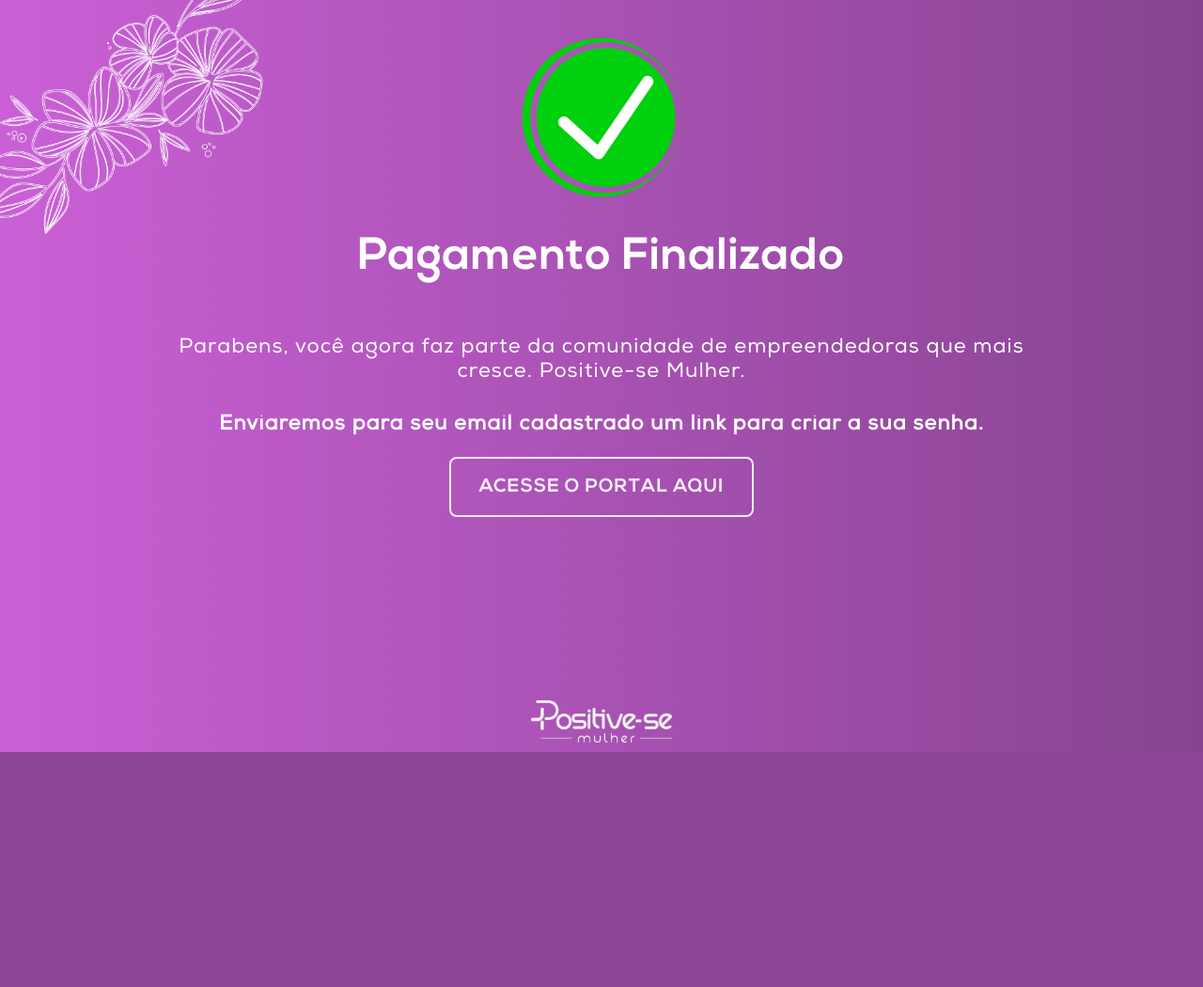
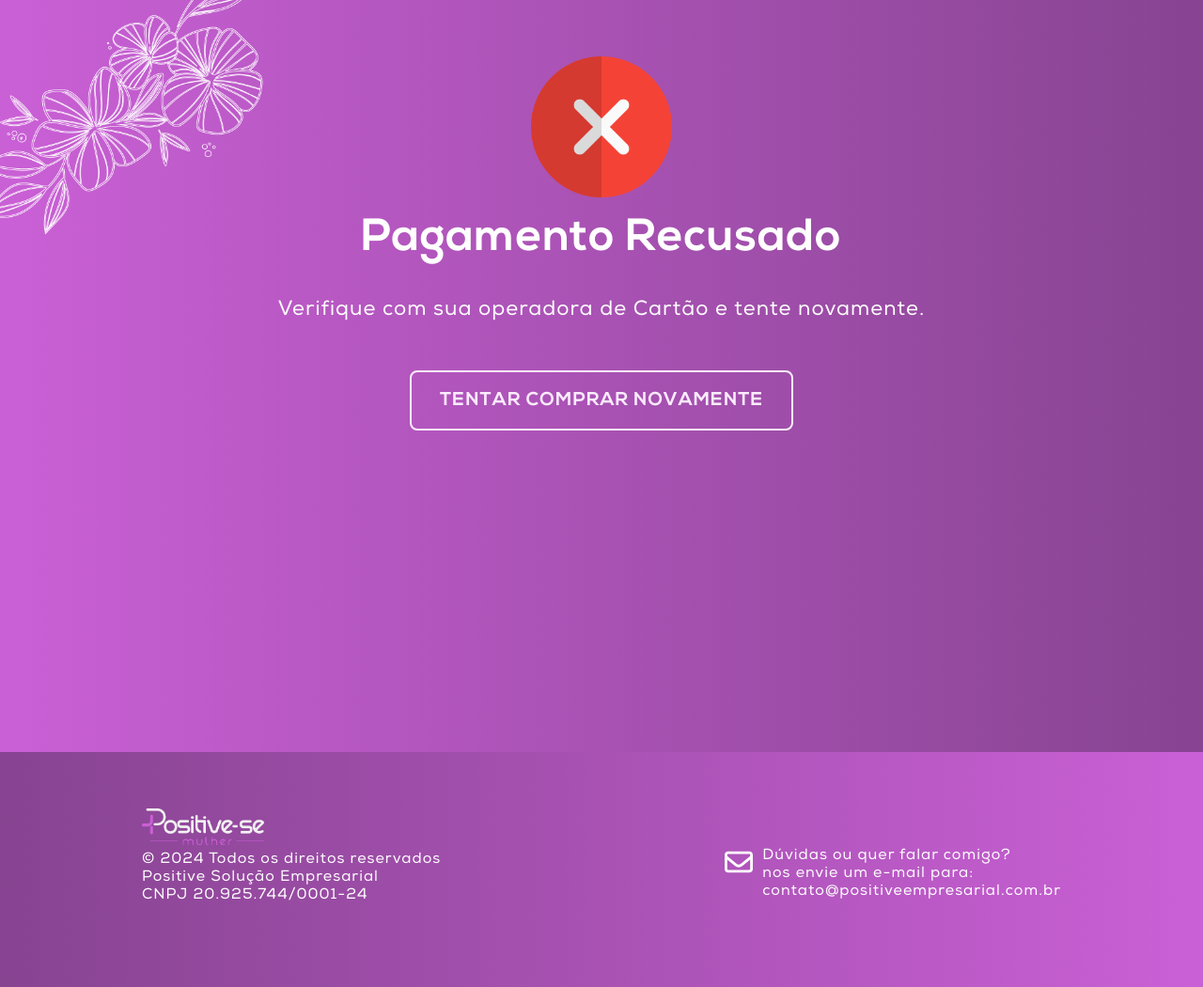
Before and after one commit to Rubens-Rodrigues/Planos-mpm, a Django app: template templates/payments.html in a window 1280 px wide. Shown: the whole page at 94% size. Before the commit the page ends 800 px from the top, so only its background shows below. Run offline with Django 5.2, Linux system fonts and the light colour scheme; the template is opened without the code that fills it, so the values that code supplies are empty.

Commit message:
Ajustado e add os campos de de checkout e pagamento concluido

```diff
--- a/static/js/checkout_bricks.js
+++ b/static/js/checkout_bricks.js
@@ -49,7 +49,7 @@ const renderCardPaymentBrick = async (bricksBuilder) => {
                 style: {
                     theme: 'default',
                     customVariables: {
-                        formBackgroundColor: '#e9e9e9',
+                        formBackgroundColor: '##eedaf0',
                         // baseColor: 'aquamarine',
                     },
                     texts: {
--- a/static/js/script.js
+++ b/static/js/script.js
@@ -16,3 +16,8 @@ document.addEventListener("DOMContentLoaded", function () {
       });
   });
 });
+
+document.getElementById('id_phone').addEventListener('input', function (e) {
+    var x = e.target.value.replace(/\D/g, '').match(/(\d{0,2})(\d{0,5})(\d{0,4})/);
+    e.target.value = !x[2] ? x[1] : '(' + x[1] + ') ' + x[2] + (x[3] ? '-' + x[3] : '');
+  });
--- a/store/models.py
+++ b/store/models.py
@@ -29,7 +29,7 @@ class Person(models.Model):
     nickname=models.CharField(max_length=15, verbose_name="Apelido")
     email=models.EmailField(max_length=200, null=False, blank=False, verbose_name="E-mail")
     phone=models.CharField(max_length=16, verbose_name="Celular")
-    document_number=models.CharField(max_length=20, default="", unique=True, null=False, verbose_name="Numero documento")
+    document_number=models.CharField(max_length=20, default="", unique=True, verbose_name="Numero documento")
     document_type=models.CharField(max_length=5, default="CPF", null=False, verbose_name="Tipo documento")
     location=models.CharField(max_length=100, verbose_name="Endereço")
     country=models.CharField(max_length=50, verbose_name="Pais")
--- a/store/payment_vendor/mercadopago_card.py
+++ b/store/payment_vendor/mercadopago_card.py
@@ -55,5 +55,4 @@ class MercadoPagoPayment():
         payment = payment_response["response"]
         print("status =>", payment["status"])
         print("additional info =>", payment_preference['status'])
-        # print("Object", payment)
         return payment
--- a/templates/home.html
+++ b/templates/home.html
@@ -117,8 +117,7 @@
       <h3>R${{ product.price_recurency }} */{{ product.type_recurency }}</h3>
       <p>{{ product.observation }}</p>
       <ul>{{ product.description|safe }}</ul>
-      <a class="btn comprar-btn" class="comprar-btn" href="{% url 'checkout' product.id %}" target="_blank"
-        class="btn btn-primary">Comprar</a>
+      <a class="btn comprar-btn" class="comprar-btn" href="{% url 'checkout' product.id %}" class="btn btn-primary">Comprar</a>
       {% comment %} <button class="comprar-btn" onclick="{% url 'checkout' product.id %}" data-amount="967"
         data-plan="basico">COMPRAR</button> {% endcomment %}
     </div>
--- a/templates/payments.html
+++ b/templates/payments.html
@@ -1,45 +1,33 @@
-<!-- {{ status_payment }}
-<br>{{ email }}
-<br>{{ document_number }}
-<br>{{ document_type }}
-<br>{{ last_for_digits_card }}
-<br>{{ date_payment }}
-<br>{{ amount_payed }}
-<br>{{ product_payed }}
-<br>{{ payment_method }}
-<br>{{ installments }}
-<br>{{ email }} -->
-
-<!DOCTYPE html>
-<html lang="en">
-
-<head>
-  <meta charset="UTF-8">
-  <meta http-equiv="X-UA-Compatible" content="IE=edge">
-  <meta name="viewport" content="width=device-width, initial-scale=1.0">
-  <link rel="stylesheet" href="../static/css/style.css">
-  <title>Document</title>
-</head>
-
-<body>
+{% extends 'base/_index.html' %}
+{% block content %}
+  {% load static %}
+  {% if status_payment == 'approved' or status_payment == 'authorized' %}
     <div class="boas-vindas">
-    <img class="flor" src="../static/imgs/flores-neg.png" alt="">
-    <img class="check" src="../static//imgs/check.png" alt="Check">
+      <img class="flor" src="{% static 'imgs/flores-neg.png' %}" alt="" />
+      <img class="check" src="{% static 'imgs/check.png' %}" alt="Check" />
       <h1>Pagamento Finalizado</h1>
-    <p>Parabens, você agora faz parte da comunidade de empreendedoras que mais cresce. Positive-se Mulher.</p> <img
-      class="logoBoasVindas" src="../static/imgs/positive-se_branca.png" alt="LOGO">
-    <h4>Enviaremos para seu email cadastrado um link para criar a sua senha.</h4>
+      <p>Parabens, você agora faz parte da comunidade de empreendedoras que mais cresce. Positive-se Mulher.</p> <img class="logoBoasVindas" src="{% static 'imgs/positive-se_branca.png' %}" alt="LOGO" />
+      <h4>Enviaremos para seu email {{ email }} um link para criar a sua senha.</h4>
       <a href="https://mpm.positiveempresarial.com.br" target="_blank">Acesse o portal aqui</a>
     </div>
-
-  <!-- <div class="boas-vindas negado">
-    <img class="flor" src="../static/imgs/flores-neg.png" alt="">
-    <img class="check" src="../static//imgs/delete.png" alt="Check">
+  {% elif status_payment == 'in_process' %}
+    <h1>Pagamento está sendo processado</h1>
+    <p>O pagamento está sendo analisado em breve retornaremos .</p> <img class="logoBoasVindas" src="{% static 'imgs/positive-se_branca.png' %}" alt="LOGO" />
+    <h4>Enviaremos para seu email {{ email }} um link para criar a sua senha assim que finalizar o pagamento.</h4>
+  {% elif status_payment == 'Pagamento não encontrado' %}
+    <div class="boas-vindas negado">
+      <h1>Pagamento não encontrado</h1>
+      <p>Verifique se você foi redirecionado corretamente.</p>
+      <a href="{% url 'index' %}">Acessar página incial</a>
+    </div>
+  {% else %}
+    <div class="boas-vindas negado">
+      <img class="flor" src="{% static 'imgs/flores-neg.png' %}" alt="" />
+      <img class="check" src="{% static '/imgs/delete.png' %}" alt="Check" />
       <h1>Pagamento Recusado</h1>
       <p>Verifique com sua operadora de Cartão e tente novamente.</p>
-    <img class="logoBoasVindas" src="../static/imgs/positive-se_branca.png" alt="LOGO">
-    <a href="https://planos-mpm.positiveempresarial.com.br" target="_blank">Voltar para o site</a>
-  </div> -->
-</body>
-
-</html>
+      {% comment %} <img class="logoBoasVindas" src="{% static 'imgs/positive-se_branca.png' %}" alt="LOGO" /> {% endcomment %}
+      <a href="{% url 'index' %}">Tentar comprar novamente</a>
+    </div>
+  {% endif %}
+{% endblock %}
```
Also changed, not shown: store/views.py (+10 -12 lines). Lines whose indentation alone changed are shown as unchanged.
